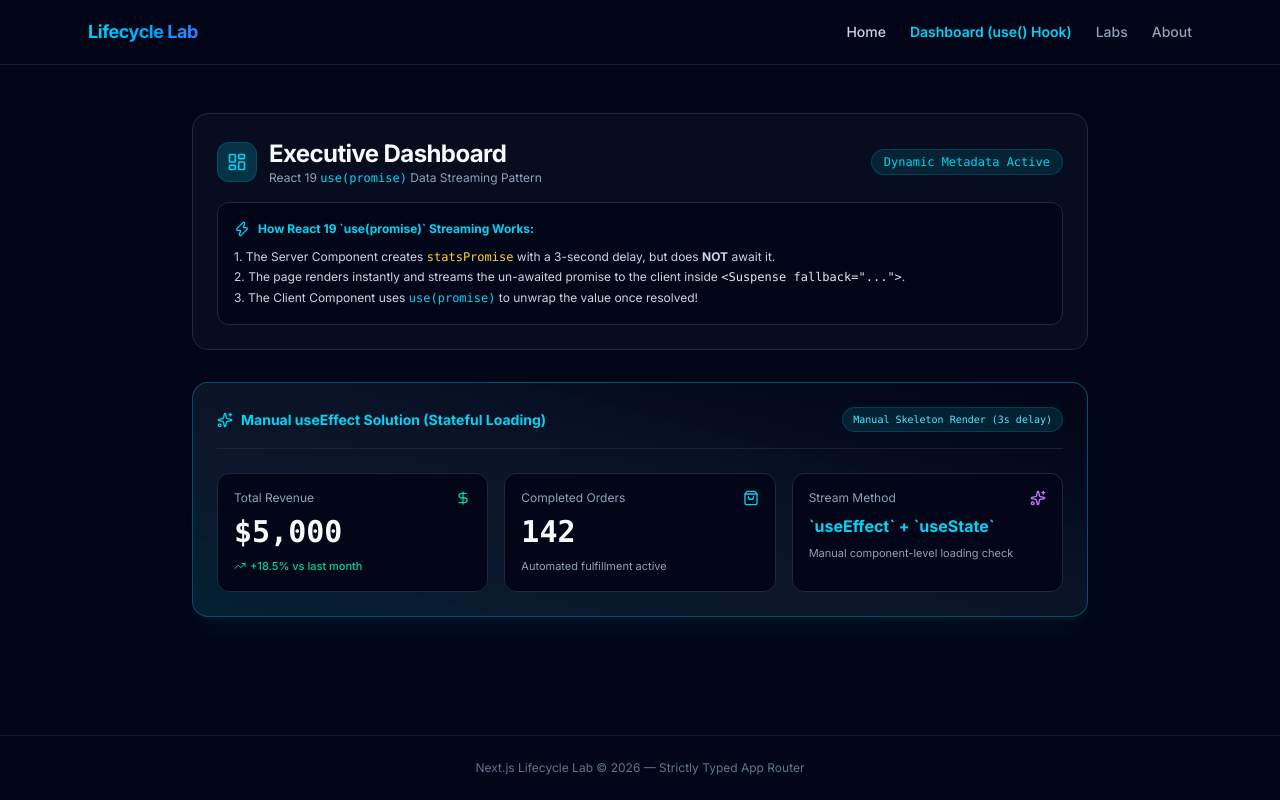
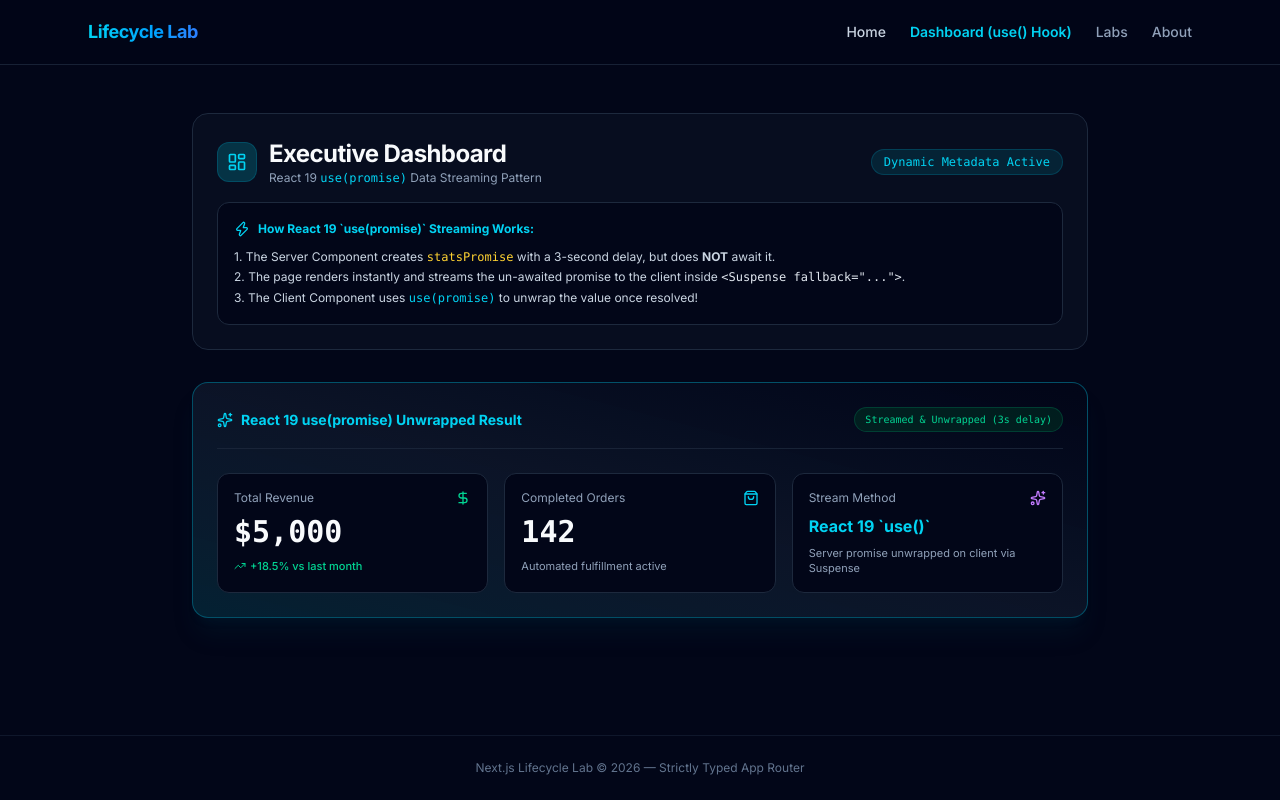
Before and after one commit to ProgrammerZain/nextjs-ui-patterns, a Next.js app: page /dashboard in a window 1280 px wide. Built offline with nearby package versions, Linux system fonts and the light colour scheme.

Commit message:
Going back to use hook

```diff
--- a/app/dashboard/StatsCard.tsx
+++ b/app/dashboard/StatsCard.tsx
@@ -1,7 +1,6 @@
 "use client";
 
-import React, { useEffect, useState } from "react";
-import StatsSkeleton from "./StatsSkeleton";
+import React, { use } from "react";
 import { DollarSign, TrendingUp, ShoppingBag, Sparkles } from "lucide-react";
 
 export interface StatsData {
@@ -15,47 +14,18 @@ export default function StatsCard({
 }: {
   promise: Promise<StatsData>;
 }): React.JSX.Element {
-  const [stats, setStats] = useState<StatsData | null>(null);
-  const [loading, setLoading] = useState<boolean>(true);
-
-  // Manual useEffect Promise resolution
-  useEffect(() => {
-    let isMounted = true;
-    setLoading(true);
-
-    promise
-      .then((res) => {
-        if (isMounted) {
-          setStats(res);
-          setLoading(false);
-        }
-      })
-      .catch(() => {
-        if (isMounted) {
-          setLoading(false);
-        }
-      });
-
-    return () => {
-      isMounted = false;
-    };
-  }, [promise]);
-
-  // Since useEffect DOES NOT trigger parent <Suspense>,
-  // we must manually return the Skeleton fallback while loading is true!
-  if (loading || !stats) {
-    return <StatsSkeleton />;
-  }
+  // Unwrap the pending RSC promise on the client using React 19's use() API
+  const stats = use(promise);
 
   return (
     <div className="p-6 rounded-2xl border border-cyan-800/80 bg-gradient-to-tr from-cyan-950/60 via-slate-900/80 to-slate-950/90 space-y-6 shadow-xl shadow-cyan-950/20 animate-in fade-in zoom-in-95 duration-300">
       <div className="flex items-center justify-between border-b border-slate-800/80 pb-4">
         <div className="flex items-center gap-2 text-cyan-400 font-bold text-sm">
           <Sparkles className="w-4 h-4" />
-          <span>Manual useEffect Solution (Stateful Loading)</span>
+          <span>React 19 use(promise) Unwrapped Result</span>
         </div>
-        <span className="text-[10px] font-mono text-cyan-300 bg-cyan-950/60 px-2.5 py-1 rounded-full border border-cyan-800/50">
-          Manual Skeleton Render (3s delay)
+        <span className="text-[10px] font-mono text-emerald-400 bg-emerald-950/60 px-2.5 py-1 rounded-full border border-emerald-800/50">
+          Streamed &amp; Unwrapped (3s delay)
         </span>
       </div>
 
@@ -93,10 +63,10 @@ export default function StatsCard({
             <Sparkles className="w-4 h-4 text-purple-400" />
           </div>
           <div className="text-base font-bold text-cyan-400 mt-1">
-            `useEffect` + `useState`
+            React 19 `use()`
           </div>
           <div className="text-[11px] text-slate-400 leading-snug">
-            Manual component-level loading check
+            Server promise unwrapped on client via Suspense
           </div>
         </div>
       </div>
```
